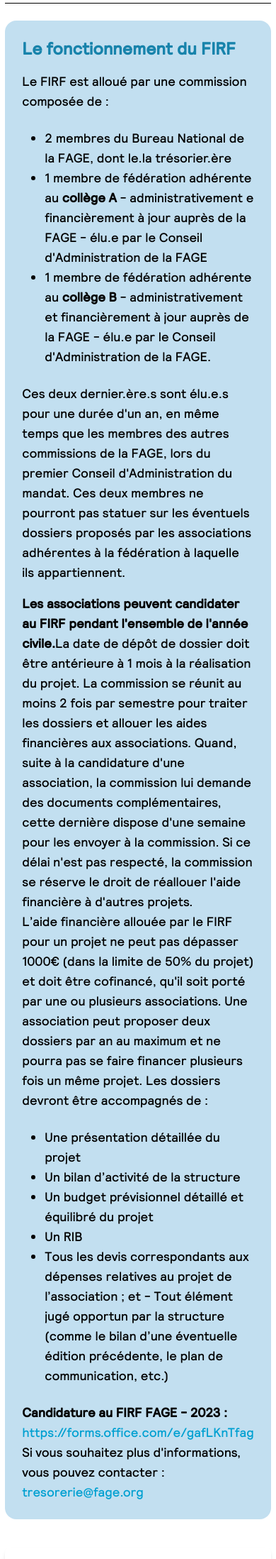
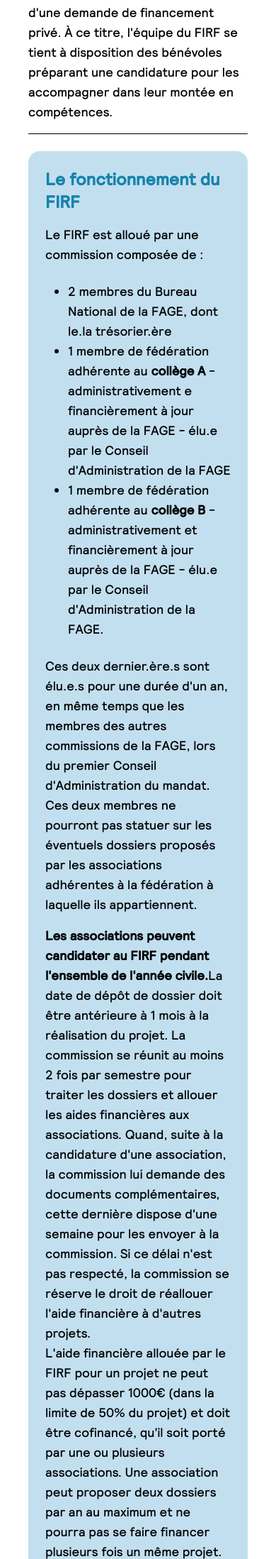
Before and after one commit to ne1i/but_a2_sae_s3, a PHP site: page /espace_asso.html in a window 390 px wide. Shown: the part 3889-6086 px from the top of the page at 71% size. Run offline with PHP 8.4, Linux system fonts and the light colour scheme; grey boxes are pictures that could not be loaded.

Commit message:
Fixed text overflow bugs (#12)

```diff
--- a/static/espace_asso.html
+++ b/static/espace_asso.html
@@ -81,7 +81,7 @@
         </div>
     </header>
 
-    <main>
+    <main class="">
 
 
         <div id="asso-ancien" class="scroll-mt-32 flex justify-center mb-30  lg:w-9/12 mx-auto">
@@ -173,6 +173,7 @@
                     </section>
                 </div>
                 <section class="bg-fage-100 rounded-2xl p-6 mt-6">
+
                     <h2 class="text-2xl text-fage-600 font-bold">
                         Ce que comprend le kit de la campagne
                     </h2>
@@ -195,7 +196,7 @@
             </article>
         </div>
 
-        <div id="financer-projet" class="scroll-mt-32 flex justify-center mb-30  lg:w-9/12 mx-auto">
+        <div id="financer-projet" class="scroll-mt-32 flex justify-center lg:w-9/12 mx-auto mb-10">
             <!-- Écran large -->
             <aside class="py-10 pt-5 px-5 mr-4  bg-fage-50 rounded-2xl mt-10 lg:block hidden">
                 <ul class="">
@@ -211,8 +212,8 @@
                 </ul>
             </aside>
 
-            <article class=" lg:mt-8 lg:w-9/12 text-lg p-10 lg:p-0">
-                <h1 class="text-4xl text-fage-500 font-bold text-shadow-md  ml-8">Financer ses projets associatifs
+            <article class="lg:mt-8 lg:w-9/12 text-lg p-10 lg:p-0">
+                <h1 class="text-4xl text-fage-500 font-bold text-shadow-md ml-8">Financer ses projets associatifs
                 </h1>
                 <section class=" mt-4">
                     <h2 class="mb-4 text-2xl text-fage-400">
@@ -246,12 +247,12 @@
                 </section>
                 <hr class="my-4">
 
-                <section class="bg-fage-100 rounded-2xl p-6 mt-6">
+                <section class="bg-fage-100 rounded-2xl p-6 mt-6 ">
                     <h2 class="text-2xl text-fage-600 font-bold mb-4">
                         Le fonctionnement du FIRF
                     </h2>
                     <p>Le FIRF est alloué par une commission composée de :</p>
-                    <ul class="list-disc ml-8 my-6">
+                    <ul class="list-disc pl-8 py-6">
                         <li>2 membres du Bureau National de la FAGE, dont le.la trésorier.ère</li>
                         <li>1 membre de fédération adhérente au <strong class="font-bold">collège A</strong> -
                             administrativement e financièrement à jour
@@ -273,20 +274,20 @@
                         documents complémentaires, cette dernière dispose d'une semaine pour les envoyer à la
                         commission. Si ce délai n'est pas respecté, la commission se réserve le droit de réallouer
                         l'aide financière à d'autres projets.</p>
-                    <p>L’aide financière allouée par le FIRF pour un projet ne peut pas dépasser 1000€ (dans la limite
+                    <p>L'aide financière allouée par le FIRF pour un projet ne peut pas dépasser 1000€ (dans la limite
                         de 50% du projet) et doit être cofinancé, qu'il soit porté par une ou plusieurs associations.
                         Une association peut proposer deux dossiers par an au maximum et ne pourra pas se faire financer
                         plusieurs fois un même projet. Les dossiers devront être accompagnés de :</p>
                     <ul class="list-disc ml-8 my-6">
                         <li>Une présentation détaillée du projet</li>
-                        <li>Un bilan d’activité de la structure</li>
+                        <li>Un bilan d'activité de la structure</li>
                         <li>Un budget prévisionnel détaillé et équilibré du projet</li>
                         <li>Un RIB</li>
-                        <li>Tous les devis correspondants aux dépenses relatives au projet de l’association ; et - Tout
-                            élément jugé opportun par la structure (comme le bilan d’une éventuelle édition précédente,
+                        <li>Tous les devis correspondants aux dépenses relatives au projet de l'association ; et - Tout
+                            élément jugé opportun par la structure (comme le bilan d'une éventuelle édition précédente,
                             le plan de communication, etc.)</li>
                     </ul>
-                    <p><strong class="font-bold">Candidature au FIRF FAGE - 2023 :</strong> <a class="text-fage-500 hover:underline hover:text-fage-900
+                    <p class=""><strong class="font-bold">Candidature au FIRF FAGE - 2023 :</strong> <a class="text-fage-500 break-all hover:underline hover:text-fage-900
                             " target="_blank"
                             href="https://forms.office.com/e/gafLKnTfag">https://forms.office.com/e/gafLKnTfag</a>
                     </p>
--- a/static/index.html
+++ b/static/index.html
@@ -86,10 +86,11 @@
             <img src="assets/image/background.jpg" alt="Image de fond"
                 class="absolute left-0 top-0 -z-10 opacity-20 h-full object-cover w-full bg-gradient-to-t from-white to-transparent" />
 
-            <h1 class="text-fage-500 lg:text-7xl text-6xl font-bold text-center mb-6 text-shadow-md max-w-11/12">
+            <h1
+                class="text-fage-500 lg:text-7xl text-6xl font-bold text-center mb-6 text-shadow-md max-w-11/12 break-all">
                 FAGE, l'association pour les étudiants
             </h1>
-            <h2 class="text-2xl mx-auto text-center text-fage-900 mb-14">
+            <h2 class="text-2xl mx-auto text-center text-fage-900 mb-14 break-all">
                 Fédération des associations Générales Étudiantes
             </h2>
 
--- a/static/style.css
+++ b/static/style.css
@@ -16,6 +16,8 @@
     --spacing: 0.25rem;
     --container-sm: 24rem;
     --container-2xl: 42rem;
+    --text-sm: 0.875rem;
+    --text-sm--line-height: calc(1.25 / 0.875);
     --text-base: 1rem;
     --text-base--line-height: calc(1.5 / 1);
     --text-lg: 1.125rem;
@@ -45,7 +47,6 @@
     --color-fage-50: oklch(0.944 0.0184 232.4672);
     --color-fage-100: oklch(0.8878 0.0386 233.5721);
     --color-fage-200: oklch(0.831 0.0588 232.6864);
-    --color-fage-300: oklch(0.7739 0.0814 232.4341);
     --color-fage-400: oklch(0.716 0.1047 231.1733);
     --color-fage-500: oklch(0.6599 0.1299 228.9211);
     --color-fage-600: oklch(0.5722 0.1079 229.7552);
@@ -296,6 +297,9 @@
   }
   .mb-6 {
     margin-bottom: calc(var(--spacing) * 6);
+  }
+  .mb-10 {
+    margin-bottom: calc(var(--spacing) * 10);
   }
   .mb-12 {
     margin-bottom: calc(var(--spacing) * 12);
@@ -581,6 +585,9 @@
   .py-4 {
     padding-block: calc(var(--spacing) * 4);
   }
+  .py-6 {
+    padding-block: calc(var(--spacing) * 6);
+  }
   .py-10 {
     padding-block: calc(var(--spacing) * 10);
   }
@@ -598,6 +605,9 @@
   }
   .pl-6 {
     padding-left: calc(var(--spacing) * 6);
+  }
+  .pl-8 {
+    padding-left: calc(var(--spacing) * 8);
   }
   .text-center {
     text-align: center;
@@ -637,6 +647,13 @@
   .font-bold {
     --tw-font-weight: var(--font-weight-bold);
     font-weight: var(--font-weight-bold);
+  }
+  .break-normal {
+    overflow-wrap: normal;
+    word-break: normal;
+  }
+  .break-all {
+    word-break: break-all;
   }
   .text-fage-400 {
     color: var(--color-fage-400);
```
